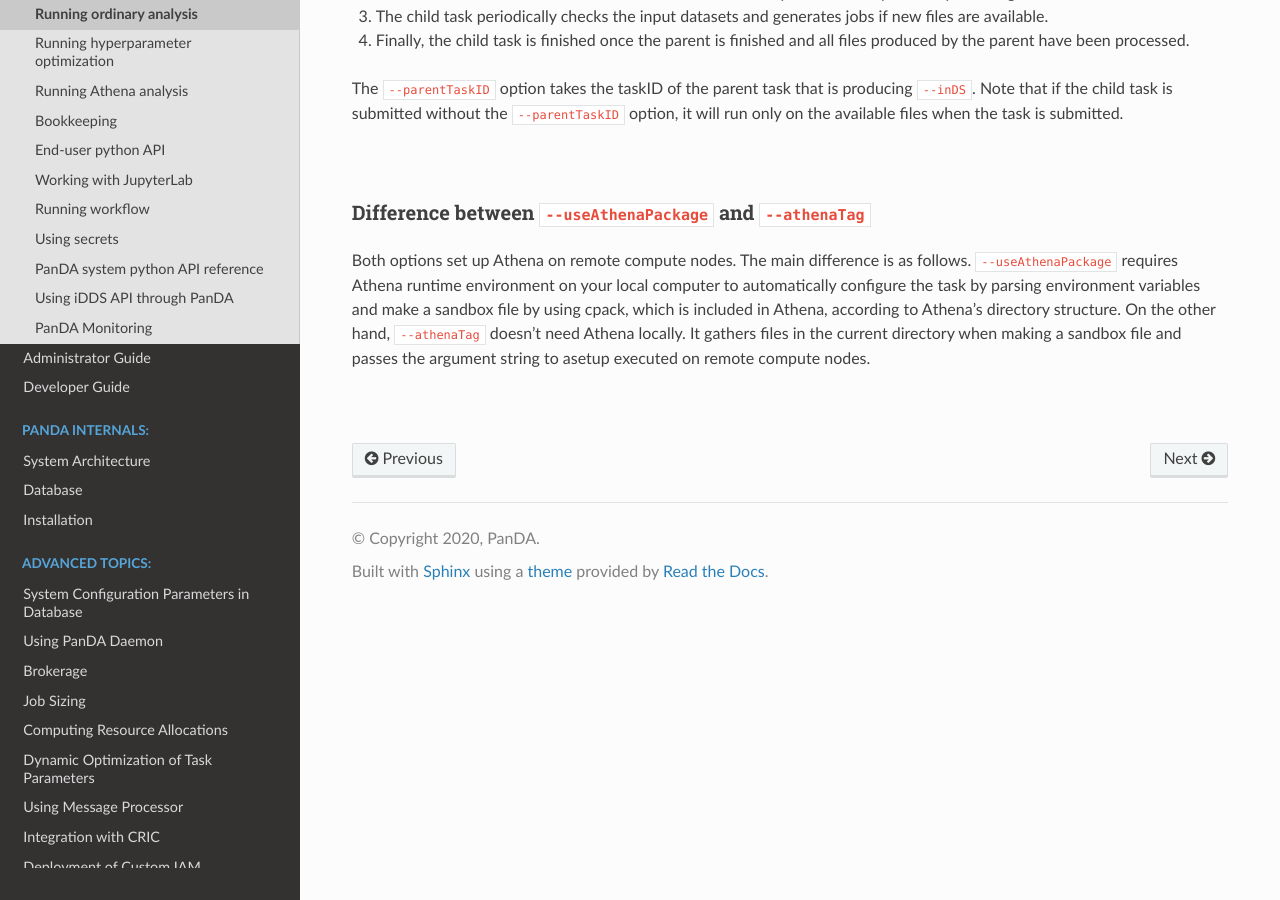
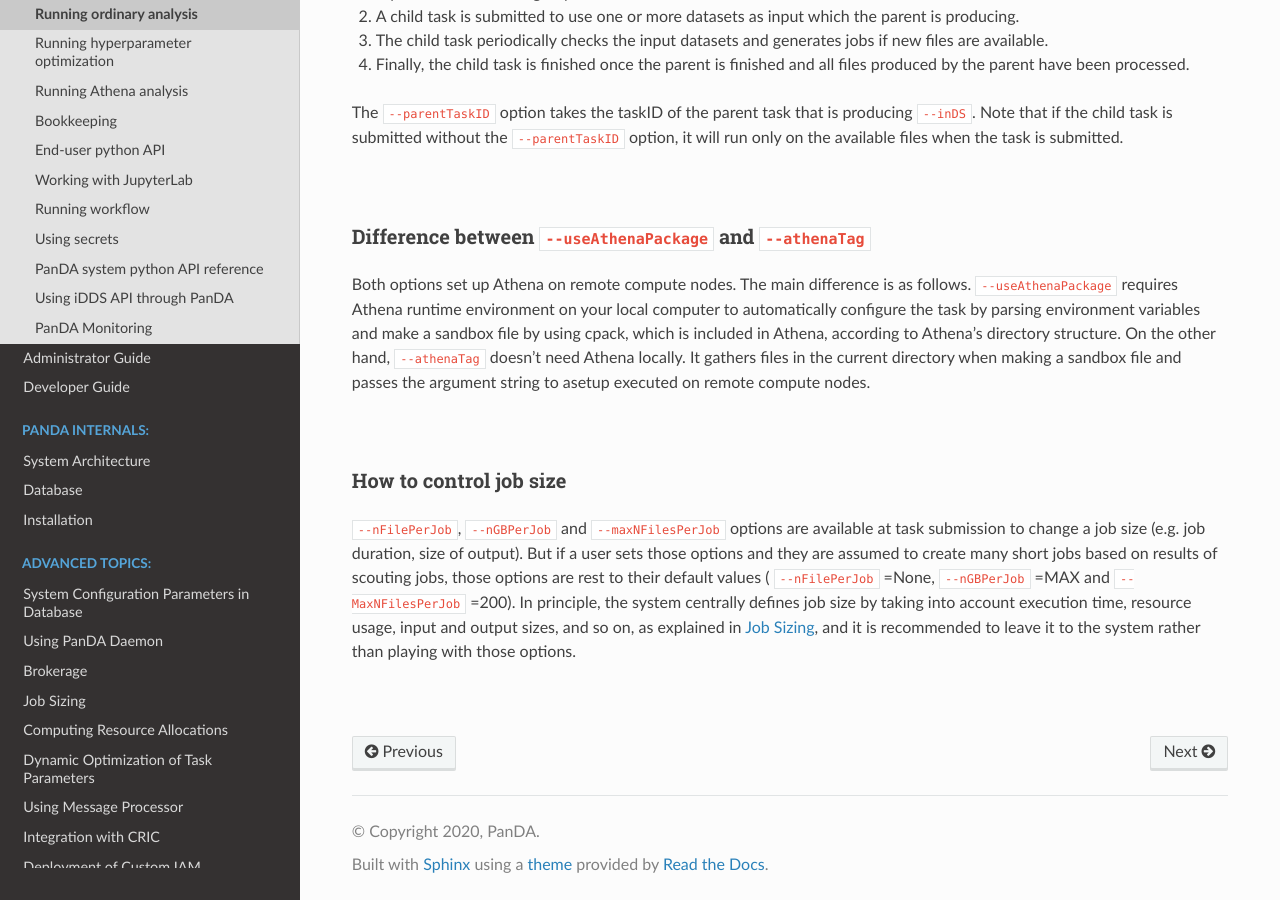
Before and after one commit to PanDAWMS/panda-docs, a Sphinx documentation site: the page built from docs/source/client/prun.rst, in a window 1280 px wide and 900 px high, scrolled down 7987 px. Built offline with Sphinx 7.4.7 and the Read the Docs theme 2.0.0, drawn with Linux system fonts in a browser that asks for light colours; pages that are not in the unit, such as notebooks, are missing from menus; some of the changed text lies outside the part shown.

Commit message:
job size

```diff
--- a/docs/source/client/pchain.rst
+++ b/docs/source/client/pchain.rst
@@ -485,7 +485,7 @@
 A REANA step is a simplified prun task composed of a single job that
 tells input dataset names to the payload through the execution string.
 The payload dynamically customizes the sub-workflow description to processes files in those datasets,
-submit it to REANA using :doc:`secrets </client/secrets>`,
+submit it to REANA using :doc:`secrets </client/secret>`,
 and downloads the results from REANA.
 
 Similarly to junctions, there are only a few parameters in the ``in`` section of a REANA step, as shown below.
--- a/docs/source/client/prun.rst
+++ b/docs/source/client/prun.rst
@@ -428,3 +428,15 @@
 when making a sandbox file and passes the argument string to asetup executed on remote compute nodes.
 
 |br|
+
+How to control job size
+----------------------------------------------------------------
+``--nFilePerJob``, ``--nGBPerJob`` and ``--maxNFilesPerJob`` options  are available at task submission to
+change a job size (e.g. job duration, size of output).  But if a user sets those options and they are assumed
+to create many short jobs based on results of scouting jobs, those options are rest to
+their default values ( ``--nFilePerJob`` =None, ``--nGBPerJob`` =MAX and ``--MaxNFilesPerJob`` =200).
+In principle, the system centrally defines job size by taking into account execution time, resource usage,
+input and output sizes, and so on, as explained in :ref:`advanced/sizing:Job Sizing`,
+and it is recommended to leave it to the system rather than playing with those options.
+
+|br|
```
Also changed, not shown: docs/source/advanced/sizing.rst (line endings or trailing spaces).
